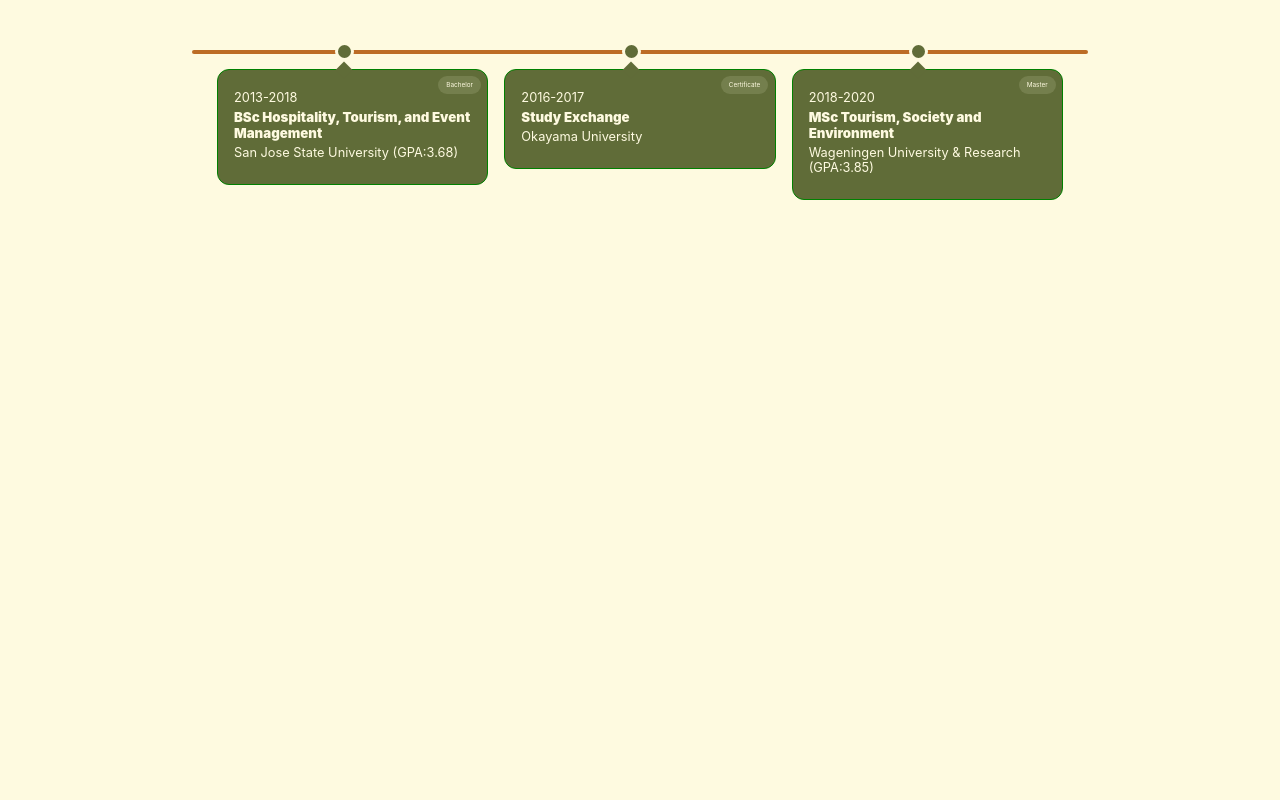
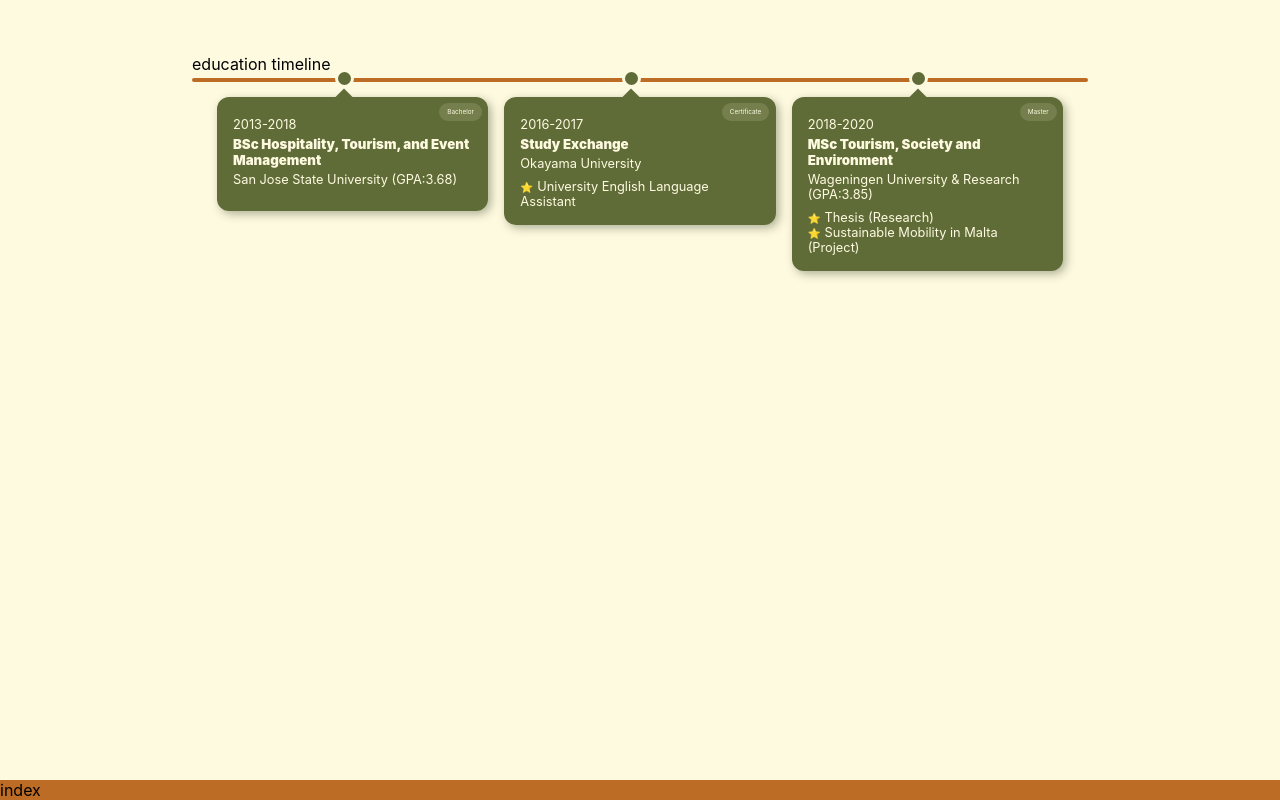
Before and after one commit to shdzhng/portfolio, a React (Create React App) app: page / in a window 1280 px wide. Built offline with nearby package versions, Linux system fonts and the light colour scheme; the HTML template or start-up script is replaced by a standard one; a web font is replaced by a local one.

Commit message:
add styling to education

```diff
--- a/src/App.js
+++ b/src/App.js
@@ -1,5 +1,6 @@
 import Timeline from './components/Timeline';
 import { colors } from './static/colors';
+import Footer from './components/Footer';
 
 function App() {
   return (
@@ -10,10 +11,12 @@
         height: '100vh',
         backgroundColor: colors.offWhite,
         display: 'flex',
-        justifyContent: 'center',
+        flexDirection: 'column',
+        alignItems: 'center',
       }}
     >
       <Timeline />
+      <Footer />
     </div>
   );
 }
--- /dev/null
+++ b/src/components/Footer/footer.styles.js
@@ -0,0 +1,12 @@
+import styled from 'styled-components';
+import { colors } from '../../static/colors';
+
+const Container = styled.div`
+  position: fixed;
+  left: 0;
+  bottom: 0;
+  right: 0;
+  background-color: ${colors.darkBrown};
+`;
+
+export { Container };
--- /dev/null
+++ b/src/components/Footer/index.js
@@ -0,0 +1,9 @@
+import React from 'react';
+
+import { Container } from './footer.styles';
+
+function Footer() {
+  return <Container>index</Container>;
+}
+
+export default Footer;
--- a/src/components/Timeline/DataCard.jsx
+++ b/src/components/Timeline/DataCard.jsx
@@ -6,22 +6,23 @@
   Info,
   ProjectContainer,
   TimeLinePoint,
+  ProjectListItem,
 } from './timeline.styles';
 
-function DataCard({ data, i }) {
+function DataCard({ data }) {
   const { name, degreeName, degreeType, grade, projects, duration } = data;
 
   return (
-    <Container key={i}>
+    <Container>
       <TimeLinePoint />
       <Info>{duration}</Info>
       <Title>{`${degreeName}`}</Title>
       <Badge>{degreeType}</Badge>
       <Info>{grade ? `${name} (GPA:${grade})` : name}</Info>
       <ProjectContainer>
-        {/* {projects.map(({ name }) => (
-          <ProjectListItem>{name}</ProjectListItem>
-        ))} */}
+        {projects.map(({ name }, key) => (
+          <ProjectListItem key={key}>{name}</ProjectListItem>
+        ))}
       </ProjectContainer>
     </Container>
   );
--- a/src/components/Timeline/index.jsx
+++ b/src/components/Timeline/index.jsx
@@ -5,17 +5,17 @@
   TimeLine,
   TimelineContainer,
   ContentContainer,
-  TimelineInnerLine,
 } from './timeline.styles';
 import DataCard from './DataCard';
 
 function Timeline() {
   return (
     <TimelineContainer>
+      <p>education timeline</p>
       <TimeLine />
       <ContentContainer>
-        {educationData.map((data, i) => (
-          <DataCard data={data} i={i} />
+        {educationData.map((data, key) => (
+          <DataCard data={data} key={key} />
         ))}
       </ContentContainer>
     </TimelineContainer>
--- a/src/components/Timeline/timeline.styles.js
+++ b/src/components/Timeline/timeline.styles.js
@@ -1,5 +1,6 @@
 import styled from 'styled-components';
 import { colors } from '../../static/colors';
+import { keyframes } from 'styled-components';
 
 const TimelineContainer = styled.div`
   margin-top: 35px;
@@ -7,9 +8,29 @@
   display: grid;
   grid-template-columns: 40% auto;
   justify-content: center;
+  border-radius: 2em;
   @media screen and (min-width: 728px) {
     display: block;
     width: 70vw;
+  }
+`;
+
+const TimeLinePoint = styled.div`
+  border: none;
+  position: absolute;
+  border-radius: 50%;
+  background: ${colors.oliveGreen};
+  border: 3px solid ${colors.offWhite};
+  width: 13px;
+  height: 13px;
+  top: calc(45% - 13px);
+  left: -13%;
+  transition: all 750ms ease;
+  @media screen and (min-width: 728px) {
+    width: 13px;
+    height: 13px;
+    top: -28px;
+    left: calc(50% - 18px);
   }
 `;
 const ContentContainer = styled.div`
@@ -21,41 +42,11 @@
   justify-content: center;
   list-style: none;
   gap: 1em;
+
   @media screen and (min-width: 728px) {
     margin-top: 0;
     flex-direction: row;
     padding: 15px 25px 25px 25px;
-  }
-`;
-
-const Container = styled.div`
-  background-color: ${colors.oliveGreen};
-  position: relative;
-  border-radius: 0.75em;
-  height: fit-content;
-  padding: 1rem;
-  align-self: auto;
-  transition: 1.5s;
-  border: 1px solid green;
-  &:after {
-    content: ' ';
-    background-color: ${colors.oliveGreen};
-    position: absolute;
-    left: -7.5px;
-    top: calc(50% - 15px);
-    transform: rotate(45deg);
-    width: 12px;
-    height: 12px;
-  }
-  @media screen and (min-width: 728px) {
-    margin-top: 0px;
-    align-self: flex-start;
-    position: relative;
-    width: 100%;
-    &:after {
-      left: calc(50% - 15px);
-      top: -6px;
-    }
   }
 `;
 
@@ -71,46 +62,10 @@
   }
 `;
 
-const TimeLinePoint = styled.div`
-  border: none;
-  position: absolute;
-  border-radius: 50%;
-  background: ${colors.oliveGreen};
-  border: 3px solid ${colors.offWhite};
-  width: 13px;
-  height: 13px;
-  top: calc(45% - 13px);
-  left: -13%;
-  @media screen and (min-width: 728px) {
-    width: 13px;
-    height: 13px;
-    top: -28px;
-    left: calc(50% - 18px);
-  }
-`;
-
-const TimelineInnerLine = styled.span`
-  position: absolute;
-  background: blue;
-  width: 4px;
-  height: 0%;
-  top: 0%;
-  left: 0%;
-  transition: 1s linear;
-  @media screen and (min-width: 728px) {
-    position: absolute;
-    width: 0%;
-    height: 4px;
-    top: 0%;
-    left: 0%;
-    transition: 1s linear;
-    border-radius: 999px;
-  }
-`;
-
 const Title = styled.h5`
   color: ${colors.offWhite};
   font-weight: 900;
+  //
 `;
 
 const SmallText = styled.p`
@@ -144,15 +99,65 @@
   top: 1em;
   right: 1em;
   padding: 0.75em 1.25em;
-  mask-position: bottom;
   color: ${colors.offWhite};
   background-color: ${colors.offWhite}20;
   width: fit-content;
   height: fit-content;
   font-size: 0.4em;
   border-radius: 20px;
+
+  background-position: left;
+  background-size: 0% 100%;
+  background-image: linear-gradient(to right, #9ae6b4, yellow);
+  padding-bottom: thickness;
+  box-decoration-break: clone;
+  -webkit-box-decoration-break: clone;
+  transition: background-size 0.3s ease-in-out;
 `;
-
+const Container = styled.div`
+  background-color: ${colors.oliveGreen};
+  position: relative;
+  border-radius: 0.75em;
+  height: fit-content;
+  padding: 1em;
+  align-self: auto;
+  box-shadow: 3px 3px 10px ${colors.darkGreen}60;
+  transition-timing-function: ease-in;
+  transition: all 1.5s ease;
+  transition: box-shadow 150ms ease-in;
+  &:hover {
+    box-shadow: 8px 8px 15px ${colors.darkGreen}60;
+  }
+  &:hover ${TimeLinePoint} {
+    border-color: ${colors.darkBrown};
+  }
+  &:hover ${Badge} {
+    background-size: 100% 100%;
+    color: black;
+    font-weight: 600;
+    transition: 0.3s ease-out;
+  }
+  &:after {
+    content: ' ';
+    background-color: ${colors.oliveGreen};
+    position: absolute;
+    left: -7.5px;
+    top: calc(50% - 15px);
+    transform: rotate(45deg);
+    width: 12px;
+    height: 12px;
+  }
+  @media screen and (min-width: 728px) {
+    margin-top: 0px;
+    align-self: flex-start;
+    position: relative;
+    width: 100%;
+    &:after {
+      left: calc(50% - 15px);
+      top: -6px;
+    }
+  }
+`;
 export {
   Container,
   Info,
@@ -165,5 +170,4 @@
   ProjectContainer,
   ContentContainer,
   TimeLinePoint,
-  TimelineInnerLine,
 };
--- a/src/static/data.js
+++ b/src/static/data.js
@@ -25,6 +25,7 @@
     ],
     type: 'school',
   },
+
   {
     name: 'Wageningen University & Research',
     degreeType: 'Master',
```
